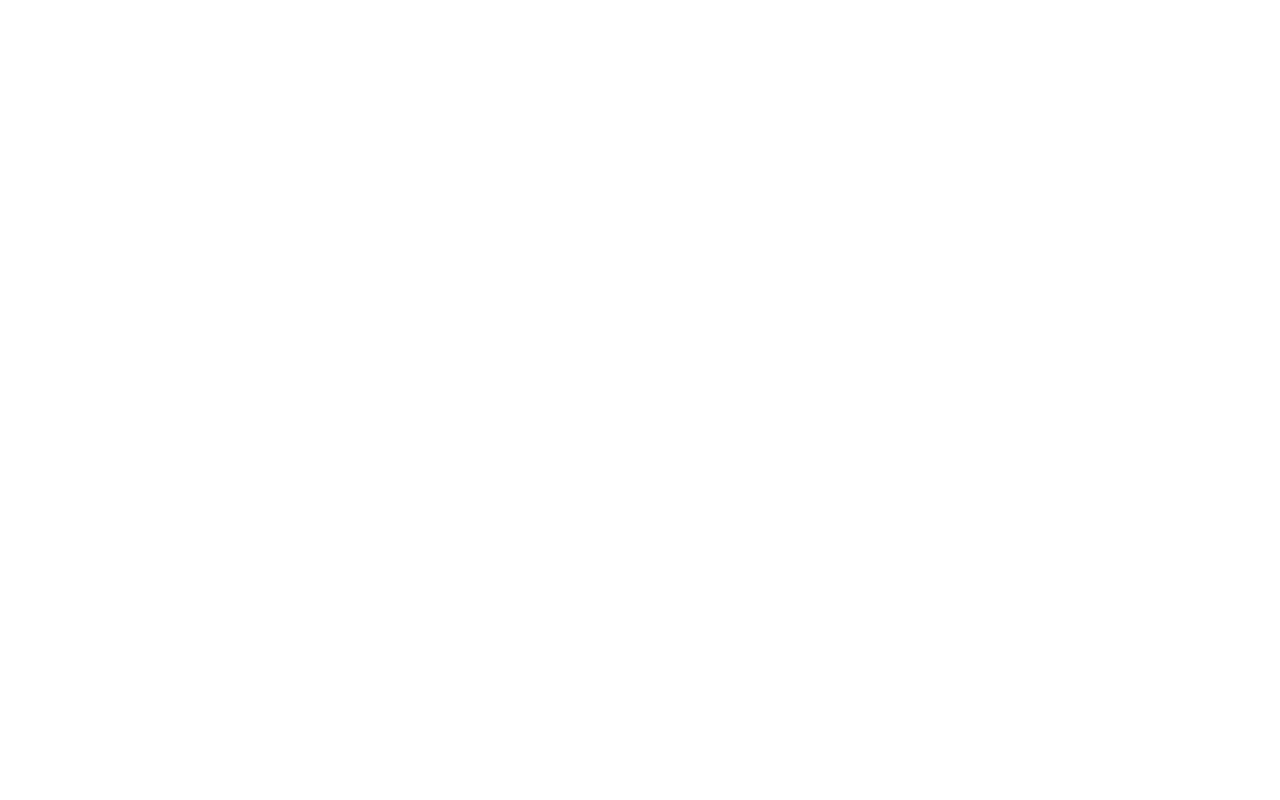
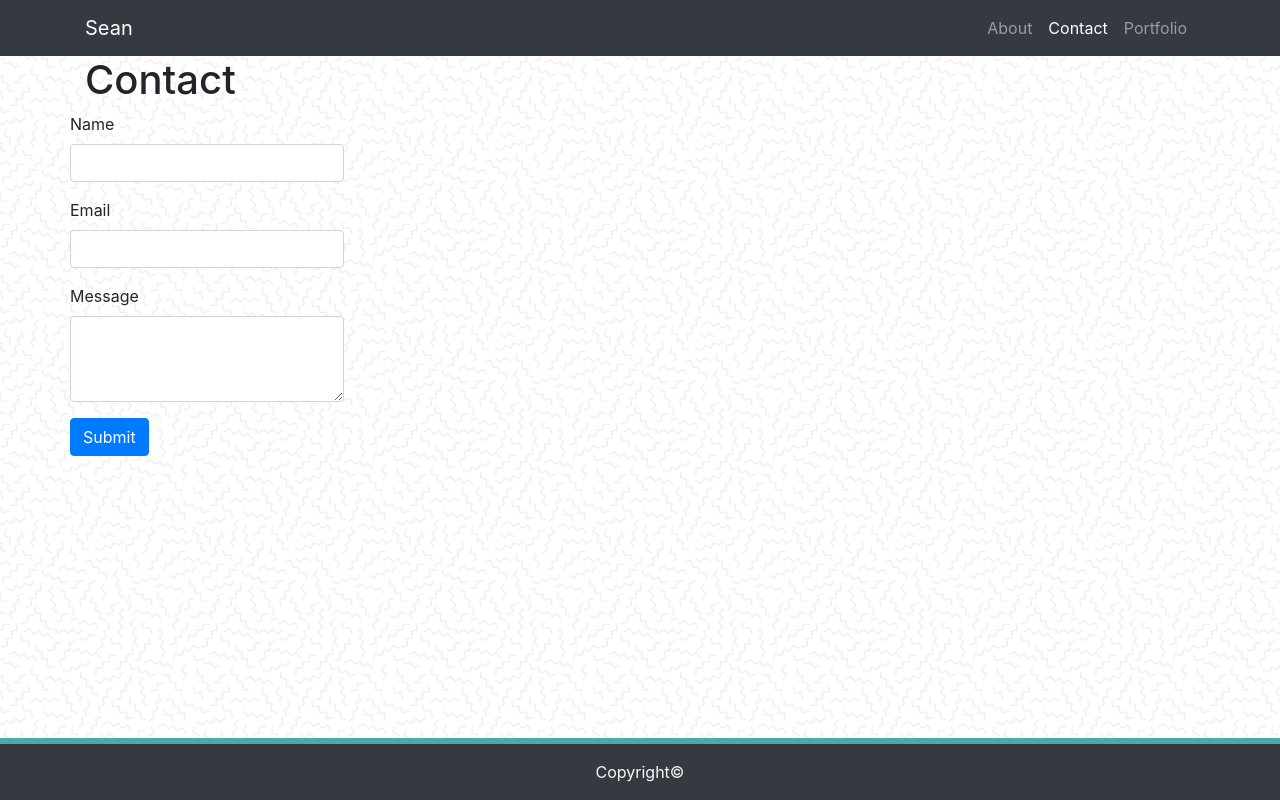
Before and after one commit to StormShocker/Bootstrap-Portfolio, a plain HTML site: page contact.html in a window 1280 px wide. Drawn offline with nearby package versions, Linux system fonts and the light colour scheme.

Commit message:
Finish contact page.

```diff
--- a/contact.html
+++ b/contact.html
@@ -4,10 +4,47 @@
     <meta charset="UTF-8">
     <meta name="viewport" content="width=device-width, initial-scale=1.0">
     <meta http-equiv="X-UA-Compatible" content="ie=edge">
-    <title>contact</title>
+    <title>index</title>
     <link rel="stylesheet" href="https://stackpath.bootstrapcdn.com/bootstrap/4.4.1/css/bootstrap.min.css" integrity="sha384-Vkoo8x4CGsO3+Hhxv8T/Q5PaXtkKtu6ug5TOeNV6gBiFeWPGFN9MuhOf23Q9Ifjh" crossorigin="anonymous">
+    <link rel="stylesheet" href="/assets/css/style.css">
 </head>
 <body>
+    <nav class="navbar navbar-dark bg-dark navbar-expand-sm">
+        <div class="container">
+            <a class="navbar-brand" href="#">Sean</a>
+            <div class="navbar-nav">
+                <a class="nav-link" href="/index.html">About <span class="sr-only">(current)</span></a>
+                <a class="nav-link active" href="/contact.html">Contact</a>
+                <a class="nav-link" href="/portfolio.html">Portfolio</a>
+              </div>
+        </div>
+    </nav>
 
+    <div class="container">
+        <div class="row">
+            <div class="col-md-12">
+                <h1>Contact</h1>
+            </div>
+        <div class="row">
+            <div class="col-md-12">
+                <form>
+                    <div class="form-group">
+                        <label for="exampleInputName">Name</label>
+                        <input type="text" class="form-control" id="exampleInputName">
+                    </div>
+                    <div class="form-group">
+                        <label for="exampleInputEmail">Email</label>
+                        <input type="text" class="form-control" id="exampleInputEmail">
+                    </div>
+                    <div class="form-group">
+                        <label for="exampleInputMessage">Message</label>
+                        <textarea class="form-control" style="min-width: 100%" id="exampleFormControlTextarea1" rows="3"></textarea>
+                    </div>
+                    <button type="submit" class="btn btn-primary">Submit</button>
+                </form>
+            </div>
+        </div>
+    </div>
+     <footer class="bg-dark text-light text-center fixed-bottom p-3 border-top border-color">Copyright©</footer>
 </body>
 </html>
```
Also changed, not shown: 2 other files.
